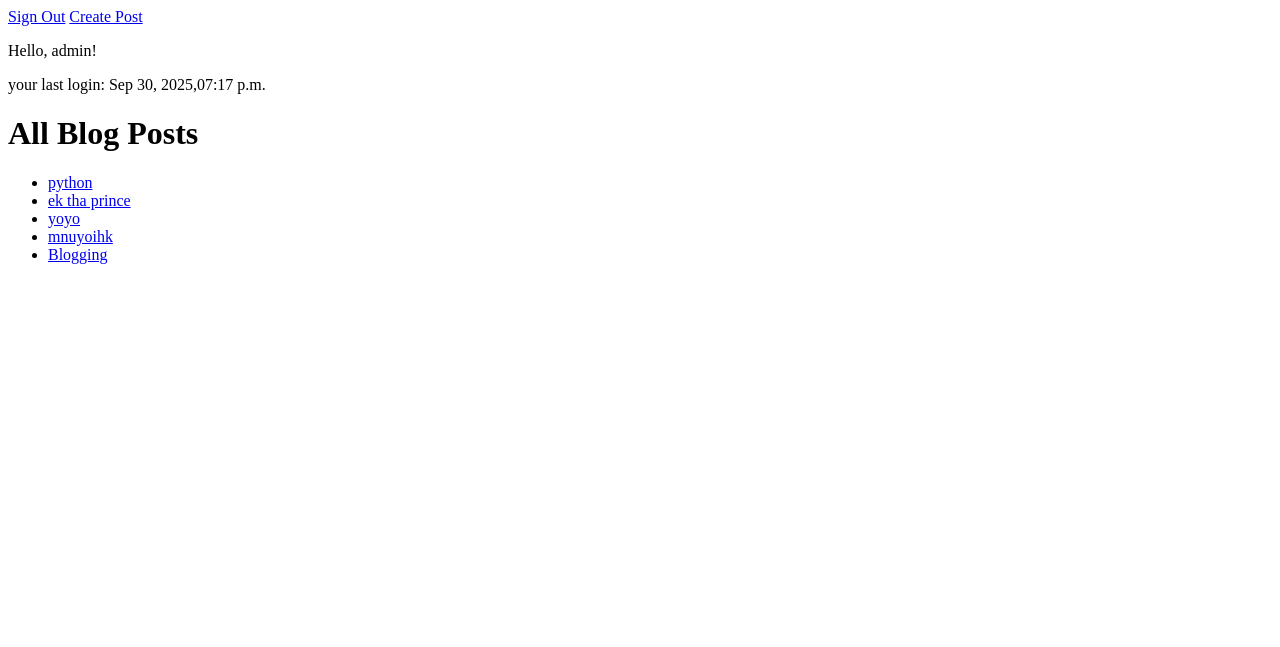
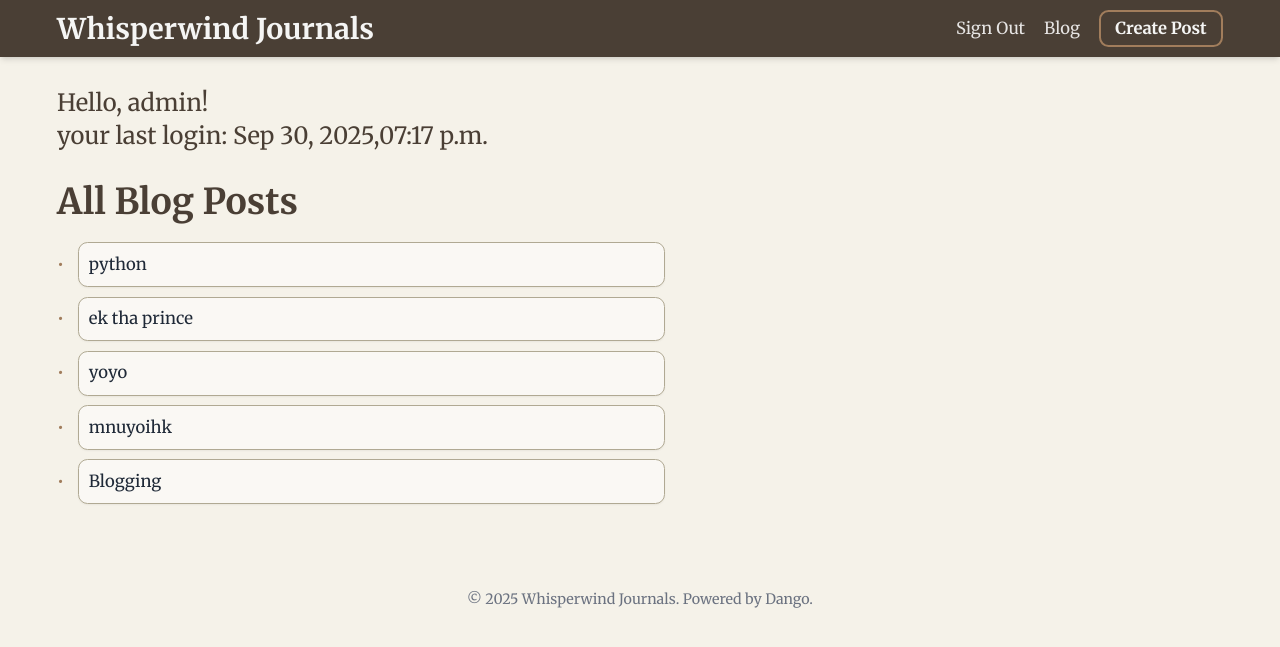
Before and after one commit to gyanu-bansal/django-blog, a Django app: page / in a window 1280 px wide. Shown: the top 647 px of the page. Run offline with Django 5.2, Linux system fonts and the light colour scheme; a user stored in the database is signed in; data comes from the database, SQL or seed files in the repository; both versions use the stored data as it was after the commit; some libraries are stand-ins or nearby versions.

Commit message:
requirement.txt-prepared

```diff
--- a/blog_app/models.py
+++ b/blog_app/models.py
@@ -9,6 +9,6 @@ class Post(models.Model):
 
 class Comment(models.Model):
 	commentor=models.ForeignKey(User, on_delete=models.CASCADE)
-	comment=models.CharField(500)
+	comment=models.CharField(max_length=500)
 	created_at=models.DateTimeField(auto_now_add=True)
 	post=models.ForeignKey(Post, on_delete=models.PROTECT)# AS WE DON'T WANT TO DELETE THE POST ON DELTEITON OF COMMENT
--- /dev/null
+++ b/static/blog_app/blog-index.css
@@ -0,0 +1,26 @@
+/* Custom styles to match the design */
+        html {
+            /* This will scale down the entire page */
+            font-size: 19px;
+        }
+        body {
+            font-family: 'Merriweather', serif;
+            background-color: #f5f2e9; /* Creamy background */
+        }
+        .header-bg {
+            background-color: #4a3f35; /* Dark brown from image */
+        }
+        .main-text-color {
+            color: #4a3f35;
+        }
+        .accent-color {
+            color: #a17d5c; /* Bronze color for links/buttons */
+            border-color: #a17d5c;
+        }
+        .accent-color-hover:hover {
+            color: #4a3f35;
+            border-color: #4a3f35;
+        }
+        .post-item {
+            border-color: #b0a993; /* Border color for post items */
+        }
--- a/templates/index.html
+++ b/templates/index.html
@@ -3,32 +3,98 @@
 <head>
     <meta charset="UTF-8">
     <meta name="viewport" content="width=device-width, initial-scale=1.0">
-    <title>Document</title>
+    <title>Whisperwind Journals</title>
+    <script src="https://cdn.tailwindcss.com"></script>
+    <link rel="stylesheet" href="blog-index.css">
+    <link rel="preconnect" href="https://fonts.googleapis.com">
+    <link rel="preconnect" href="https://fonts.gstatic.com" crossorigin>
+    <link href="https://fonts.googleapis.com/css2?family=Merriweather:wght@400;700&display=swap" rel="stylesheet">
+    <style>
+        /* Custom styles to match the design */
+        html {
+            /* This will scale down the entire page */
+            font-size: 19px;
+        }
+        body {
+            font-family: 'Merriweather', serif;
+            background-color: #f5f2e9; /* Creamy background */
+        }
+        .header-bg {
+            background-color: #4a3f35; /* Dark brown from image */
+        }
+        .main-text-color {
+            color: #4a3f35;
+        }
+        .accent-color {
+            color: #a17d5c; /* Bronze color for links/buttons */
+            border-color: #a17d5c;
+        }
+        .accent-color-hover:hover {
+            color: #4a3f35;
+            border-color: #4a3f35;
+        }
+        .post-item {
+            border-color: #b0a993; /* Border color for post items */
+        }
+    </style>
 </head>
-<body>
+<body class="text-gray-800">
+
+    <!-- Header Section -->
+    <header class="header-bg shadow-md">
+        <nav class="container mx-auto px-12 py-2 flex justify-between items-center">
+            <!-- Site Title -->
+            <h1 class="text-2xl font-bold text-stone-100">
+                Whisperwind Journals
+            </h1>
+            <!-- Navigation Links -->
+            <div class="flex items-center space-x-4">
                 {% if request.user.is_authenticated %}
-<a href="{% url 'account_logout' %}">Sign Out</a>
-<a href="{% url 'create_post' %}" class='btn-create'>Create Post</a>
+                <a href="{% url 'account_logout' %}" class="text-sm text-stone-200 hover:text-white transition duration-300">Sign Out</a>
+                <a href="#" class="text-sm text-stone-200 hover:text-white transition duration-300">Blog</a>
+                <a href="{% url 'create_post' %}" class="border-2 accent-color text-stone-100 px-3 py-1 rounded-lg text-sm font-semibold hover:bg-stone-100 hover:text-[#4a3f35] transition duration-300">
+                    Create Post
+                </a>
                 {% else %}
-<a href="{% url 'account_login' %}">Sign In</a>
+                <a href="{% url 'account_login' %}" class="text-sm text-stone-200 hover:text-white transition duration-300">Sign In</a>
                 {% endif %}
+            </div>
+        </nav>
+    </header>
 
+    <!-- Main Content -->
+    <main class="container mx-auto px-12 py-6">
+        <!-- User Greeting and Status -->
+        <div class="mb-6">
         {% if request.user.is_authenticated %}
+            <h2 class="text-xl main-text-color">Hello, {{ request.user.username }}!</h2>
+            {% if request.user.last_login  %}
+            <p class="text-xl main-text-color">your last login: <span>{{ request.user.last_login|date:"M d, Y,h:i a" }}</span></p>
+            {% endif %}
+        {% endif %}
+        </div>
 
-        <p>Hello, {{ request.user.username }}!</p>
-        {% if request.user.last_login  %}
-        <p>your last login: <span>{{ request.user.last_login|date:"M d, Y,h:i a" }}</span></p>
-        {% endif %}
-
-{% endif %}
-
-<h1>All Blog Posts</h1>
-<ul class='post-list'>
+        <!-- Blog Posts Section -->
+        <div>
+            <h3 class="text-3xl font-bold mb-4 main-text-color">All Blog Posts</h3>
+            <ul class="space-y-2 max-w-lg text-sm">
+                <!-- Blog Post Items -->
                  {% for obj in post_objs %}
-    <li>
+                <li class="flex items-center space-x-3">
+                    <span class="text-md accent-color">•</span>
+                    <div class="w-full bg-white/50 border post-item p-2 rounded-lg shadow-sm">
                         <a href="{% url 'post_detail' obj.id %}" >{{obj.title}}</a>
+                    </div>
                 </li>
                 {% endfor %}
             </ul>
+        </div>
+    </main>
+
+    <!-- Footer Section -->
+    <footer class="text-center py-4 mt-8 text-xs text-gray-500">
+        <p>&copy; 2025 Whisperwind Journals. Powered by Dango.</p>
+    </footer>
+
 </body>
 </html>
```
Also changed, not shown: requirements.txt (added, +14 -0 lines), db.sqlite3. Lines whose indentation alone changed are shown as unchanged.
